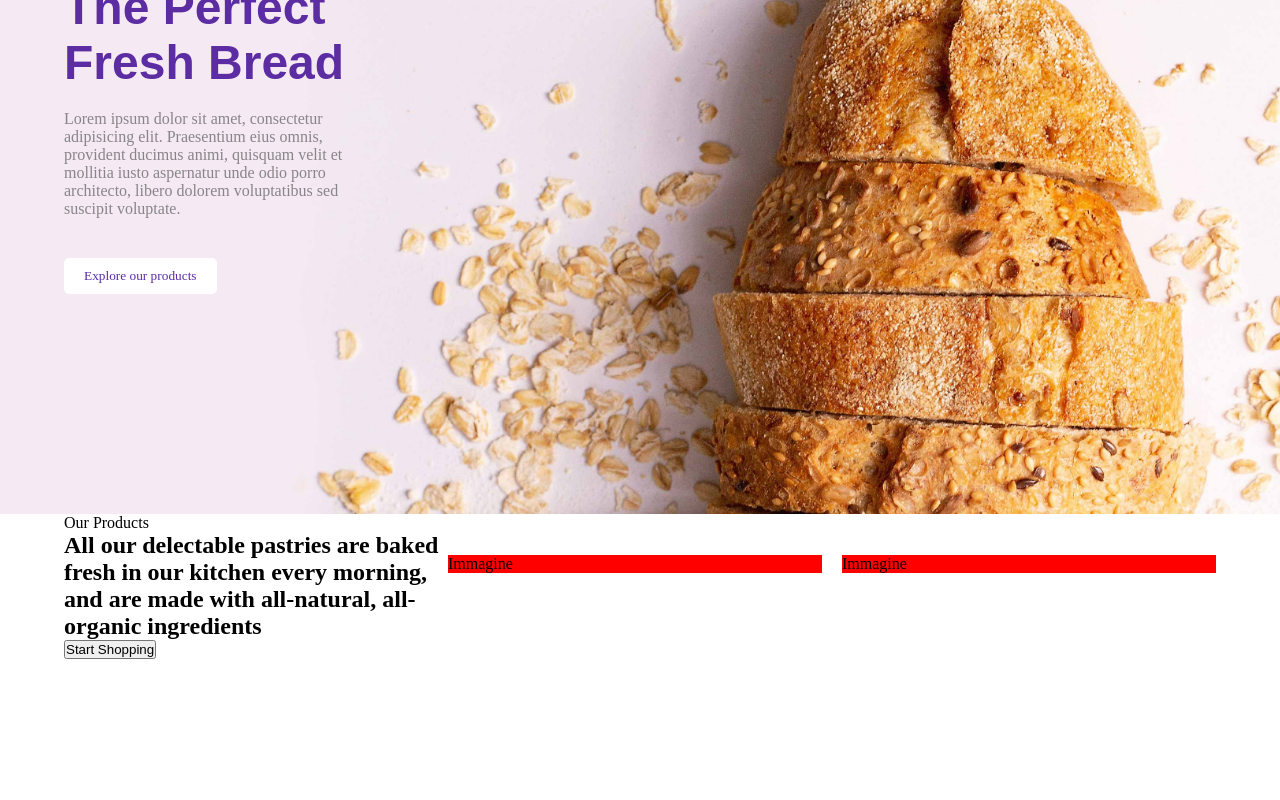
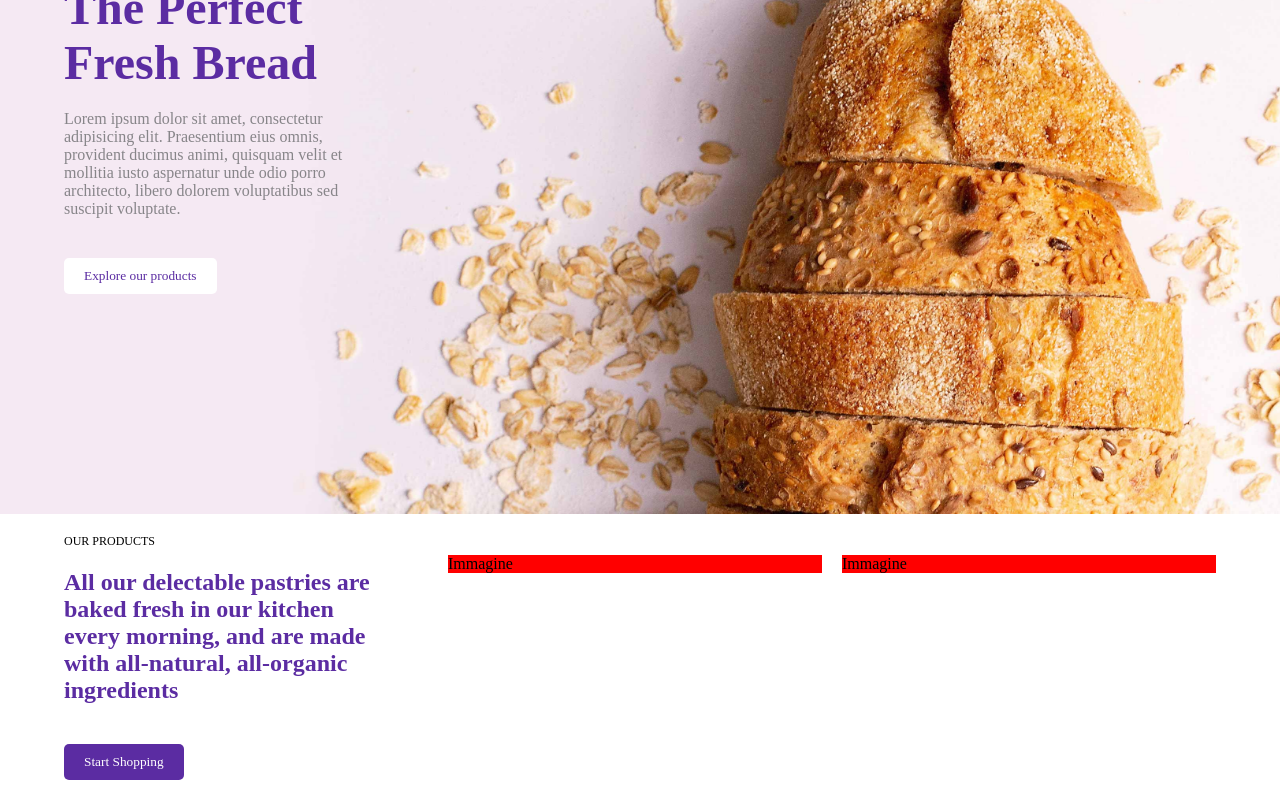
Before and after one commit to DarioBosco/proj-html-vuejs, a Vue app: page / in a window 1280 px wide. Shown: the part 375-1175 px from the top of the page. Before the commit the page ends 1034 px from the top, so only its background shows below. Built offline with nearby package versions, Linux system fonts and the light colour scheme; a small style sheet from the web is missing.

Commit message:
Strutturato testo primo sottocomponente

```diff
--- a/src/assets/styles/common.scss
+++ b/src/assets/styles/common.scss
@@ -6,3 +6,10 @@
 	width: 90%;
 	margin: 0 auto;
 }
+
+button {
+	font-family: 'Work Sans';
+	border: none;
+	border-radius: 5px;
+	padding: 10px 20px;
+}
--- a/src/components/Header.vue
+++ b/src/components/Header.vue
@@ -116,22 +116,17 @@ header {
 
 			h1 {
 				color: $daisyBush;
-				font-family: 'Source Serif Pro', sans-serif;
+				font-family: 'Source Serif Pro';
 				font-size: 3rem;
 			}
 
 			& * {
-				margin-top: 20px;
-				margin-bottom: 20px;
+				margin: 20px 0;
 			}
 
 			button {
-				font-family: 'Work Sans';
-				background-color: #fff;
-				border: none;
-				border-radius: 5px;
+				background-color: $white;
 				color: $daisyBush;
-				padding: 10px 20px;
 			}
 		}
 	}
--- a/src/components/OurProducts.vue
+++ b/src/components/OurProducts.vue
@@ -3,7 +3,6 @@
 		<div class="text-box">
 			<p>Our Products</p>
 			<h2>All our delectable pastries are baked fresh in our kitchen every morning, and are made with all-natural, all-organic ingredients</h2>
-
 			<button>Start Shopping</button>
 		</div>
 		<div class="images-box">
@@ -24,6 +23,8 @@ export default {
 </script>
 
 <style lang="scss" scoped>
+@import '../assets/styles/variables';
+@import '../assets/styles/common';
 .container {
 	display: flex;
 	align-items: center;
@@ -32,6 +33,27 @@ export default {
 	.text-box {
 		width: calc(100% / 3);
 		height: 100px;
+		font-family: 'Work Sans';
+
+		& :first-child {
+			text-transform: uppercase;
+			font-size: 0.75rem;
+		}
+
+		& * {
+			margin: 20px 0;
+		}
+
+		h2 {
+			font-family: 'Source Serif Pro';
+			color: $daisyBush;
+			padding-right: 20%;
+		}
+
+		button {
+			background-color: $daisyBush;
+			color: $white;
+		}
 	}
 
 	.images-box {
```
